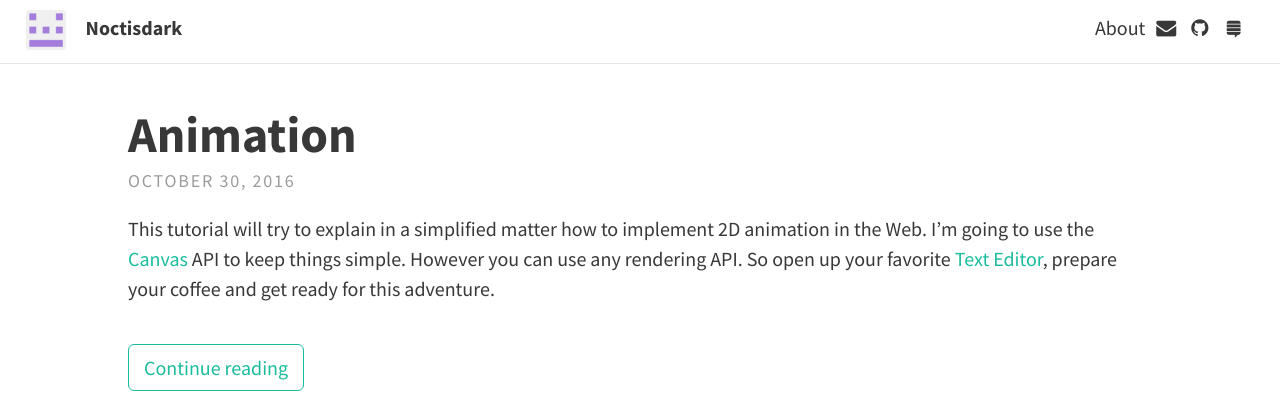
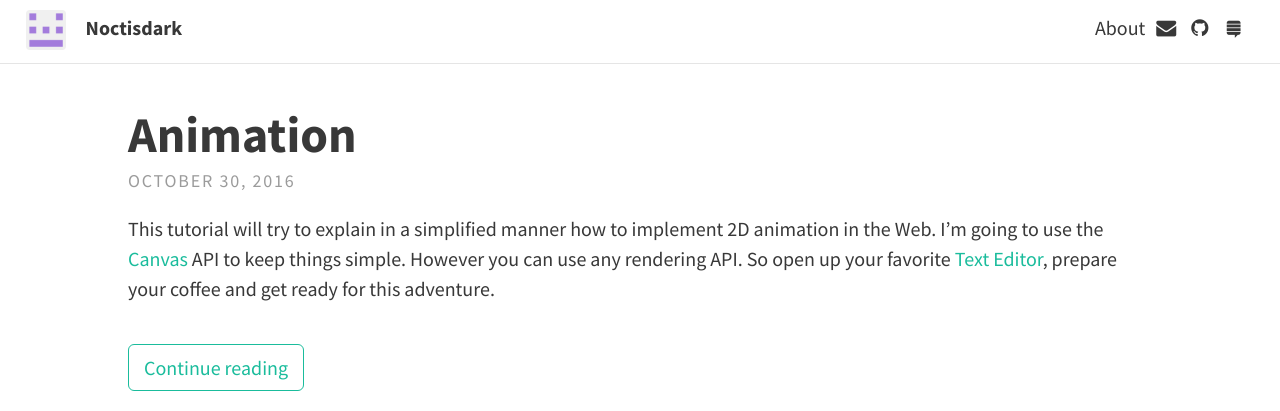
Before and after one commit to Noctisdark/noctisdark.github.io, a Jekyll site: the page built from index.html, in a window 1280 px wide. Shown: the top 411 px of the page. Built offline with Jekyll 4.4.1, drawn with Linux system fonts in a browser that asks for light colours; nearby versions of some CDN libraries; the list of posts is cut into pages by our own code.

Commit message:
Adds SEO

```diff
--- a/GEMFILE
+++ b/GEMFILE
@@ -2,3 +2,4 @@ source "https://rubygems.org"
 gem 'rouge'
 gem 'jekyll'
 gem 'jekyll-paginate'
+gem 'jekyll-seo-tag'
--- a/_config.yml
+++ b/_config.yml
@@ -70,4 +70,4 @@ highlighter: rouge
 sass:
   sass_dir: _sass
   style: :compressed
-gems: [jekyll-paginate]
+gems: [jekyll-paginate, jekyll-seo-tag]
--- a/_includes/head.html
+++ b/_includes/head.html
@@ -1,3 +1,4 @@
+{% seo %}
 <head>
 	<meta charset="utf-8">
 	<title>{% if page.title %}{{ page.title }} |{% endif %} {{ site.theme_settings.title }}</title>
--- a/_posts/2016-10-30-Animation.md
+++ b/_posts/2016-10-30-Animation.md
@@ -4,7 +4,7 @@ title: Animation
 date: 2016-10-30
 ---
 
-This tutorial will try to explain in a simplified matter how to implement 2D animation in the Web.
+This tutorial will try to explain in a simplified manner how to implement 2D animation in the Web.
 I'm going to use the [Canvas](https://developer.mozilla.org/en-US/docs/Web/API/Canvas_API) API to
 keep things simple. However you can use any rendering API. So open up your favorite [Text Editor](https://en.wikipedia.org/wiki/Text_editor),
 prepare your coffee and get ready for this adventure.
--- a/_sass/includes/preferences.scss
+++ b/_sass/includes/preferences.scss
@@ -10,7 +10,7 @@ pre.highlight {
 }
 
 pre.highlight code {
-	overflow-x: auto; //allow to scroll, I just don't know why my Phone likes to break words and make code unreadable
+	overflow: auto; //allow to scroll, I just don't know why my Phone likes to break words and make code unreadable -- update next time
 }
 
 @media ( max-width: 768px ) {
```
